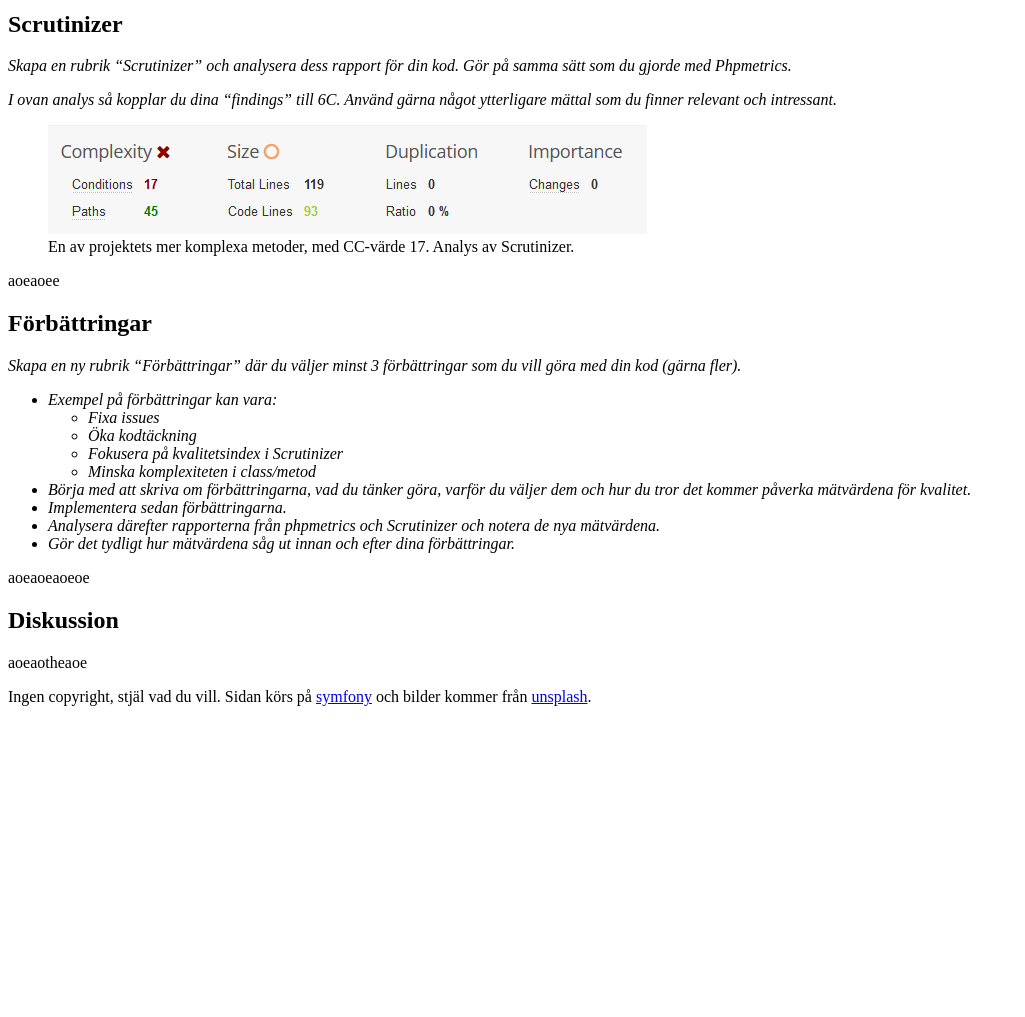
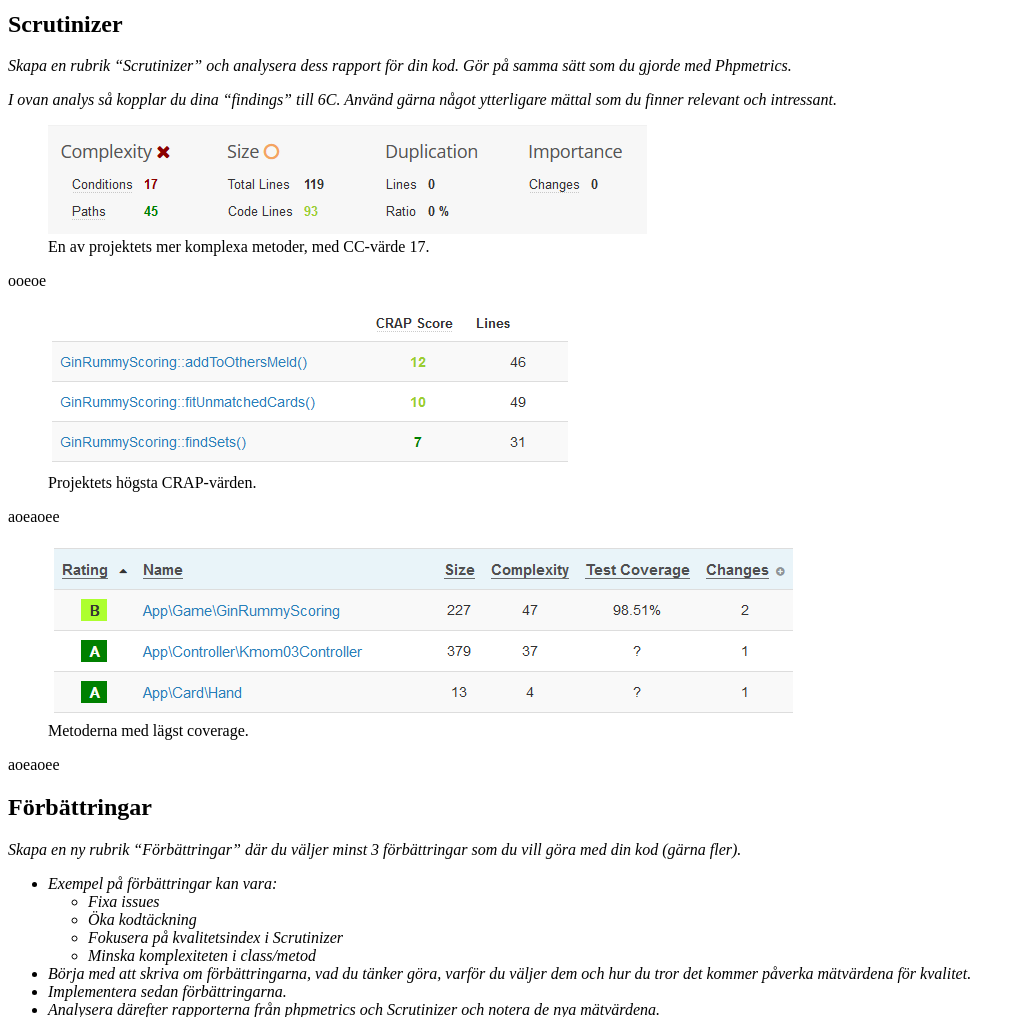
Before and after one commit to missivaeak/mvc-report, a Symfony app: template templates/pages/metrics.html.twig in a window 1280 px wide. Shown: the part 1699-2716 px from the top of the page, without its empty margins (0-1025 px from the left). Before the commit the page ends 2405 px from the top, so only its background shows below. Run offline with Twig, Linux system fonts and the light colour scheme; the template is opened without the code that fills it, so the values that code supplies are empty; some libraries are stand-ins or nearby versions.

```diff
--- a/templates/pages/metrics.html.twig
+++ b/templates/pages/metrics.html.twig
@@ -56,10 +56,23 @@
 
 <p><i>I ovan analys så kopplar du dina “findings” till 6C. Använd gärna något ytterligare mättal som du finner relevant och intressant.</i></p>
 
+<figure>
+    <img src="{{ asset('img/metrics/scrutinizer-cc.png') }}" alt="Hög cyklomatiskt komplexitet.">
+    <figcaption>En av projektets mer komplexa metoder, med CC-värde 17.</figcaption>
+</figure>
+
+<p>ooeoe</p>
 
 <figure>
-    <img src="{{ asset('img/metrics/scrutinizer-cc.png') }}" alt="Hög cyklomatiskt komplexitet">
-    <figcaption>En av projektets mer komplexa metoder, med CC-värde 17. Analys av Scrutinizer.</figcaption>
+    <img src="{{ asset('img/metrics/scrutinizer-crap.png') }}" alt="Metoder med högt CRAP-värde.">
+    <figcaption>Projektets högsta CRAP-värden.</figcaption>
+</figure>
+
+<p>aoeaoee</p>
+
+<figure>
+    <img src="{{ asset('img/metrics/scrutinizer-coverage.png') }}" alt="Metoderna med lägst coverage.">
+    <figcaption>Metoderna med lägst coverage.</figcaption>
 </figure>
 
 <p>aoeaoee</p>
```
Also changed, not shown: public/img/metrics/scrutinizer-coverage.png (added), public/img/metrics/scrutinizer-crap.png (added), 1 other file.
